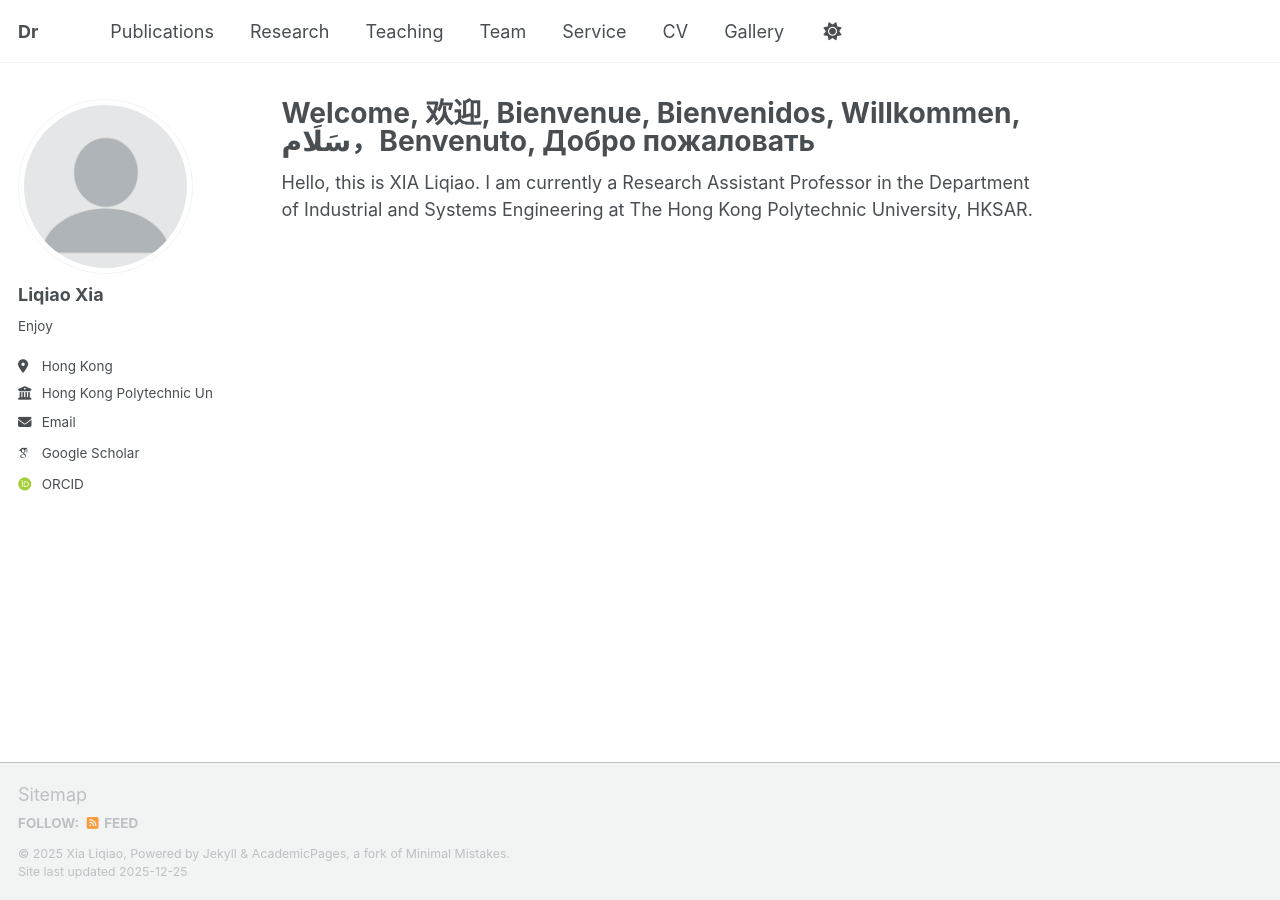
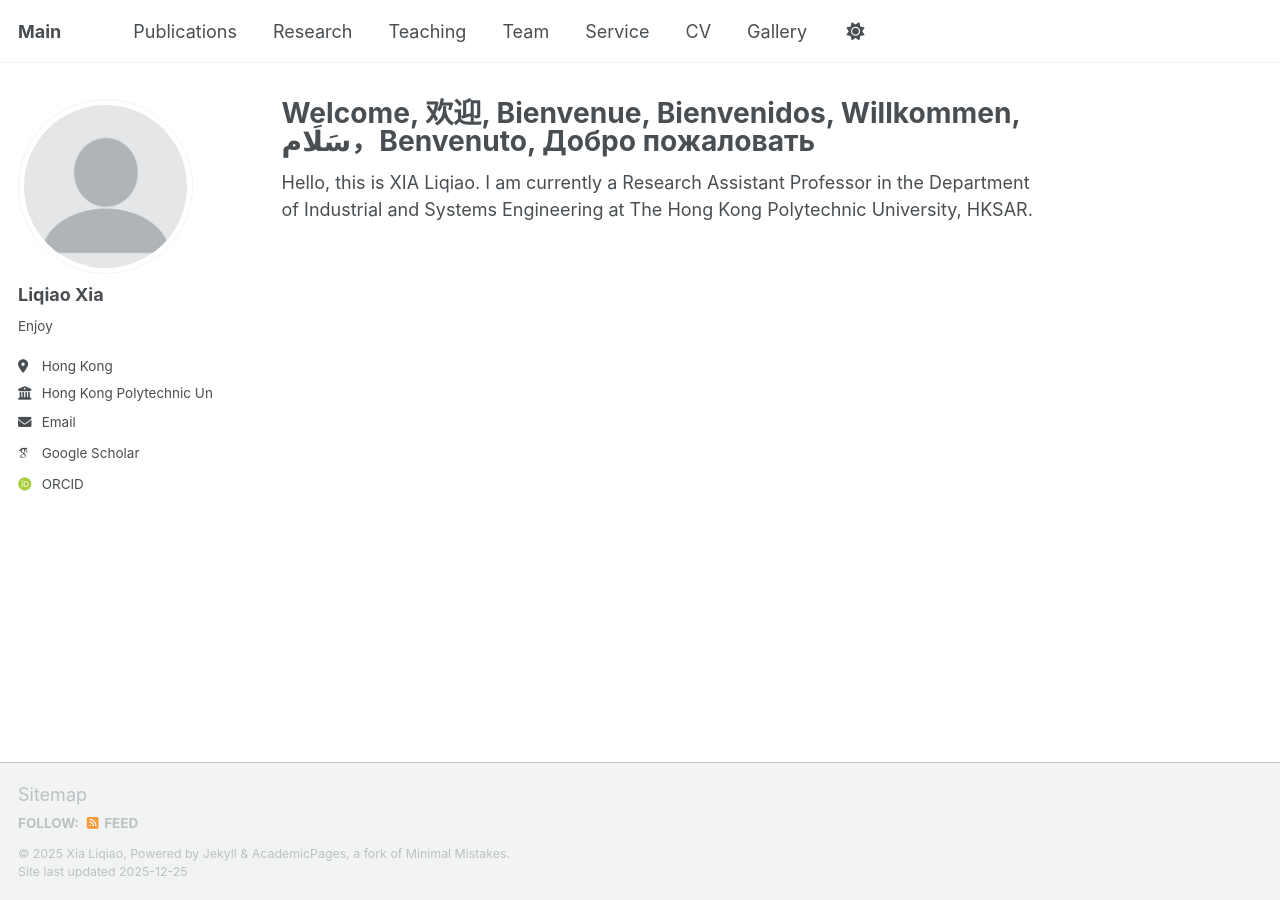
Before and after one commit to rickyqiao/liqiaoxia123, a Jekyll site: the page built from _pages/about.md, in a window 1280 px wide. Built offline with Jekyll 4.4.1, drawn with Linux system fonts in a browser that asks for light colours; some web fonts are replaced; a script bundle is joined from its source files by our own code; library files that are not in the unit come from our copies.

Commit message:
Update _config.yml

```diff
--- a/_config.yml
+++ b/_config.yml
@@ -9,7 +9,7 @@
 # Basic Site Settings
 locale                   : "en-US"
 site_theme               : "default" # the available themes options are "default", "air", "sunrise", "mint", "dirt" and "contrast"
-title                    : "Dr"
+title                    : "Main"
 title_separator          : "-"
 name                     : &name "Xia Liqiao"
 description              : &description "Homepage"   # Update this with a general description of your site, this is the default if not overridden by a page
```
